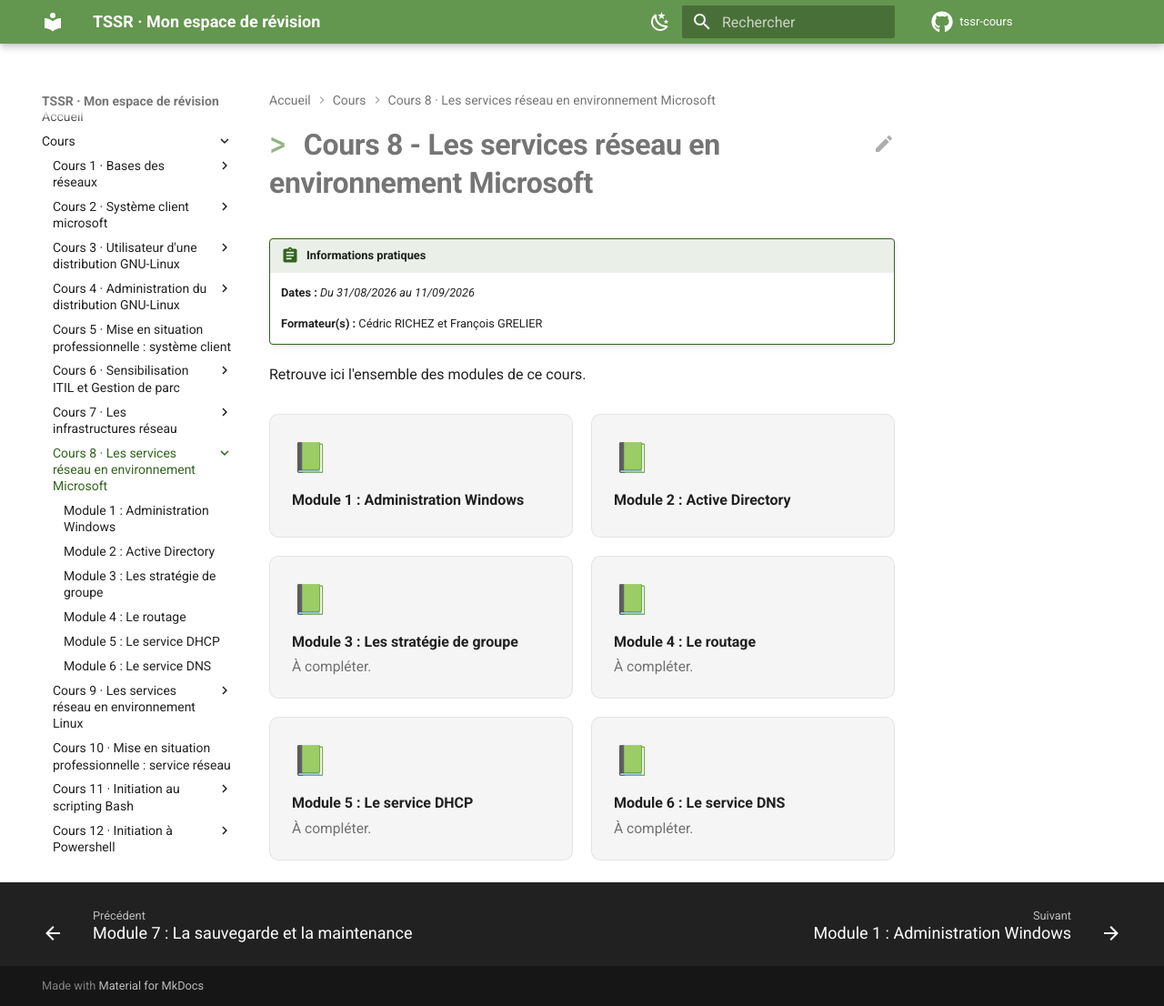
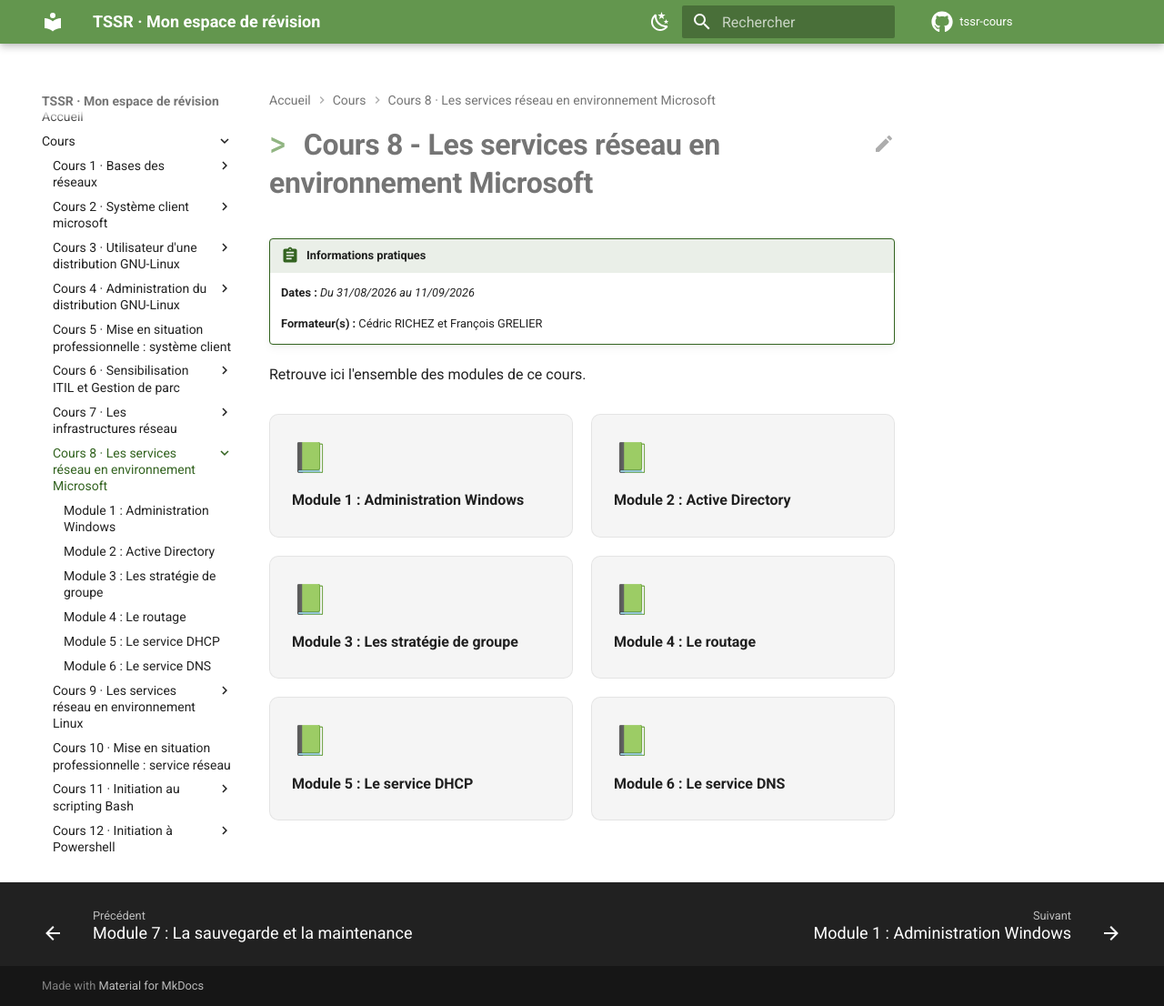
Before and after one commit to Kass-19/tssr-cours, an MkDocs documentation site: the page built from docs/cours/cours-08-les-services-reseau-en-environnement-microsoft/index.md, in a window 1280 px wide and 1106 px high. Shown: the whole window at 91% size. Built offline with MkDocs 1.6.1 and Material for MkDocs 9.7.7, drawn with Linux system fonts in a browser that asks for light colours; comment, search, counter and statistics services are not loaded.

Commit message:
Update index.md

```diff
--- a/docs/cours/cours-08-les-services-reseau-en-environnement-microsoft/index.md
+++ b/docs/cours/cours-08-les-services-reseau-en-environnement-microsoft/index.md
@@ -19,21 +19,17 @@ Retrouve ici l'ensemble des modules de ce cours.
   <a class="tssr-card" href="module-3-les-strategie-de-groupe/">
     <span class="tssr-card-icon">📗</span>
     <span class="tssr-card-title">Module 3 : Les stratégie de groupe</span>
-    <span class="tssr-card-desc">À compléter.</span>
   </a>
   <a class="tssr-card" href="module-4-le-routage/">
     <span class="tssr-card-icon">📗</span>
     <span class="tssr-card-title">Module 4 : Le routage</span>
-    <span class="tssr-card-desc">À compléter.</span>
   </a>
   <a class="tssr-card" href="module-5-le-service-dhcp/">
     <span class="tssr-card-icon">📗</span>
     <span class="tssr-card-title">Module 5 : Le service DHCP</span>
-    <span class="tssr-card-desc">À compléter.</span>
   </a>
   <a class="tssr-card" href="module-6-le-service-dns/">
     <span class="tssr-card-icon">📗</span>
     <span class="tssr-card-title">Module 6 : Le service DNS</span>
-    <span class="tssr-card-desc">À compléter.</span>
   </a>
 </div>
```
